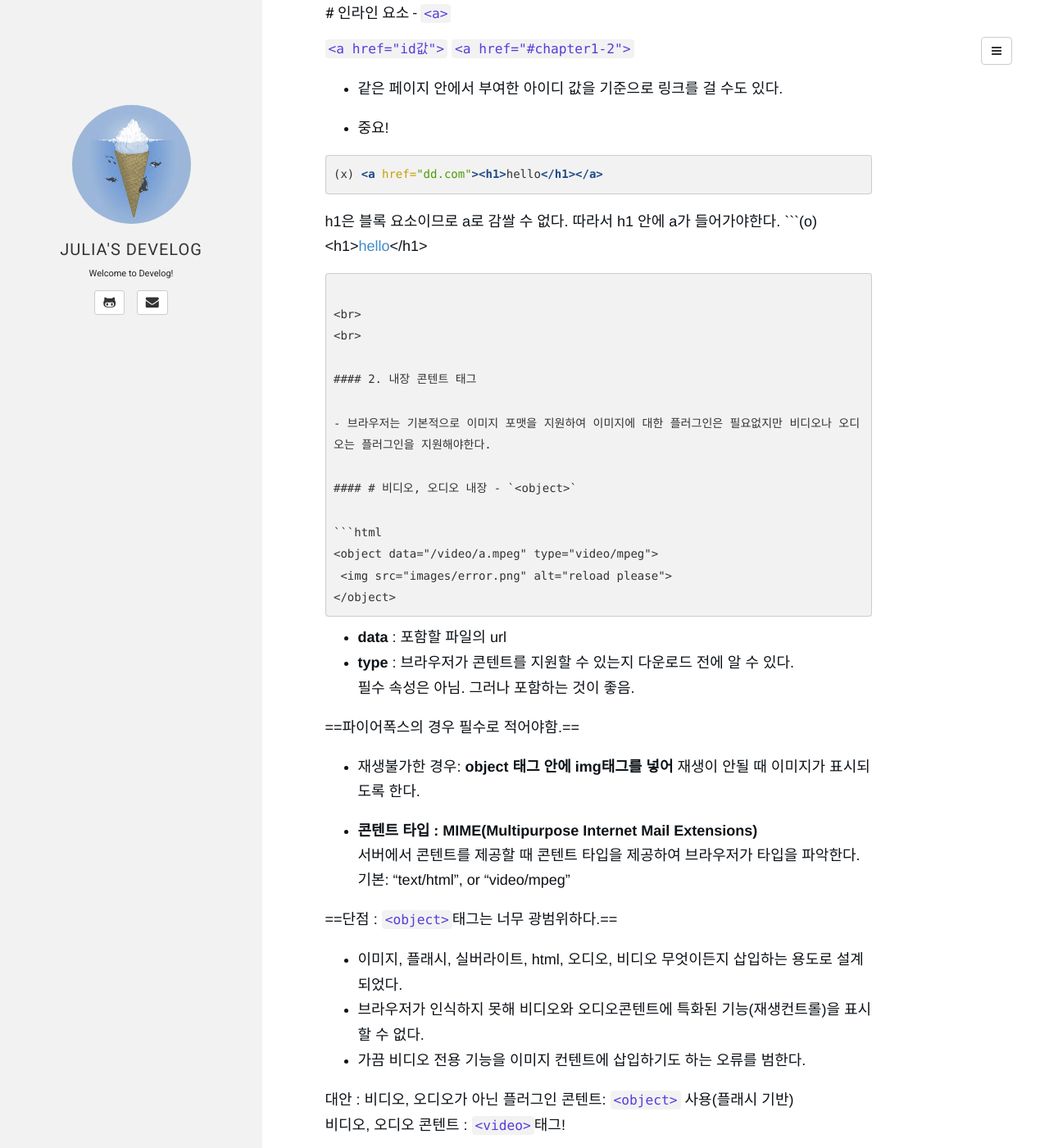
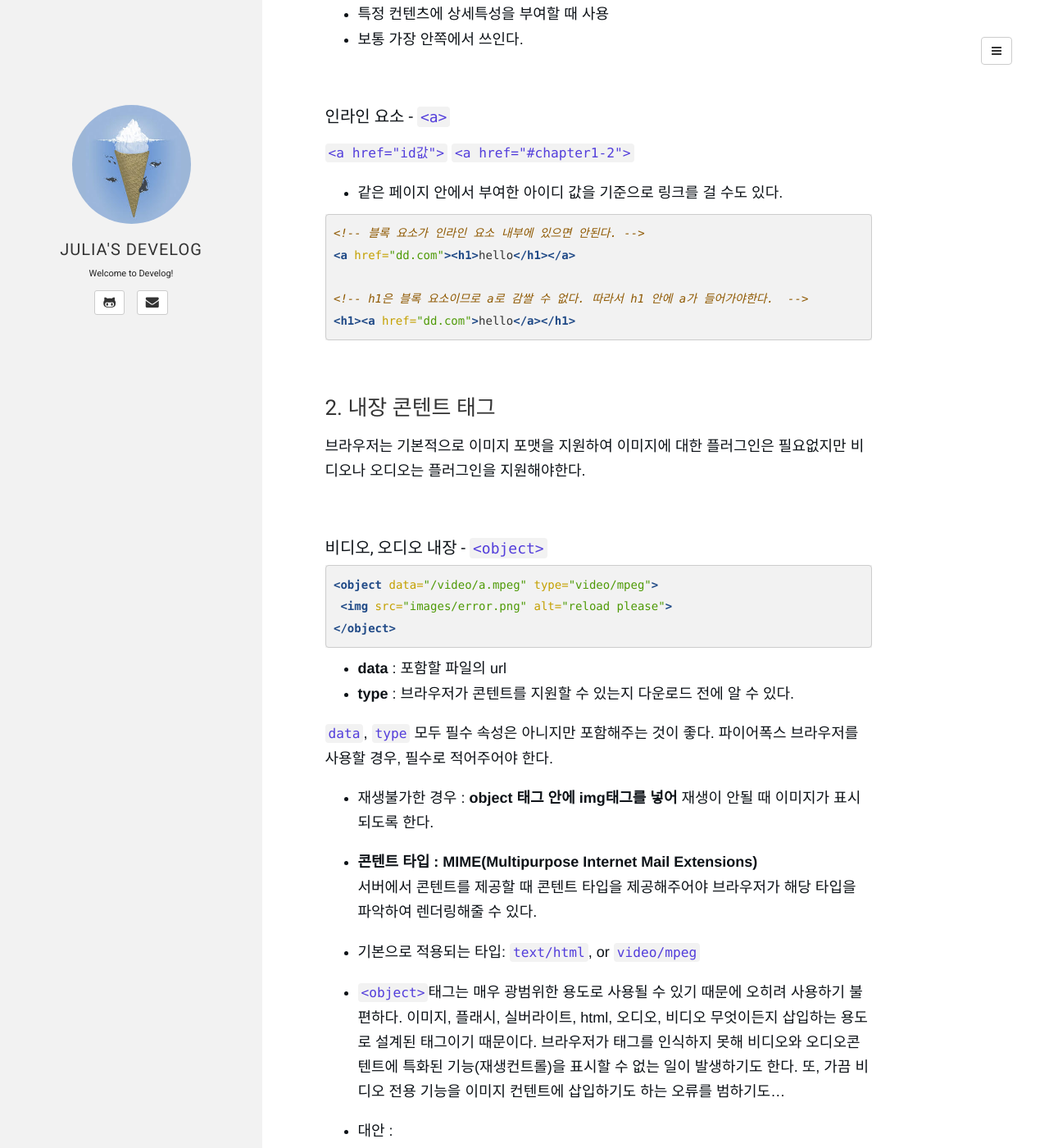
Before and after one commit to juliahwang/juliahwang.github.io, a Jekyll site: the page built from _posts/2017-06-16-HTML-마크업이해.md, in a window 1280 px wide and 1400 px high, scrolled down 2796 px. Shown: the whole window at 82% size. Built offline with Jekyll 4.4.1, drawn with Linux system fonts in a browser that asks for light colours; some web fonts are replaced; some of the changed text lies outside the part shown.

Commit message:
change markdown grammar

````diff
--- a/_posts/2017-06-16-HTML-마크업이해.md
+++ b/_posts/2017-06-16-HTML-마크업이해.md
@@ -6,25 +6,22 @@ tags: [HTML, markup, HTML Basic]
 description:
 ---
 
-
-출처 :html/css도서 -[웹표준가이드]
-
-### 1. 기본 태그
-
 HTML은 마크업언어로, 내용에 의미를 부여하는 언어이다. 따라서 각 요소의 속성 자체를 그대로 유지하는 것이 좋다. 디자인 요소는 최대한 css에서 해결하도록 한다.
 
+<br>
 
-#### # `<p>`
+## 1. 기본태그 소개
+
+### `<p>`
 
 - 단락을 의미, paragraph
 - 블록 요소
-- 줄바꿈을 하려면 <br>을 사용
-- ==다른 블록 요소를 포함할 수 없는 유일한 블록요소이다!!==
-
+- 줄바꿈을 하려면 `<br>`을 사용
+- 다른 블록 요소를 포함할 수 없는 유일한 블록요소이다.
 
 <br>
 
-#### # `<pre></pre>`
+### `<pre></pre>`
 
 HTML 파일에 작성한 단락 모습 그대로 화면에 출력한다. 따라서 줄바꿈을 위해 `<br>`을 사용할 필요가 없다.
 
@@ -35,14 +32,9 @@ html!
 </pre>
 ```
 
-<pre>
-hello!
-html!
-</pre>
-
 <br>
 
-#### # `<div></div>`
+### `<div></div>`
 
 - 특별한 의미가 없는 블록 요소
 - 블록 요소와 인라인 요소 모두를 담을 수 있는 그릇이다.
@@ -52,10 +44,14 @@ html!
 - 모든 종류의 콘텐트에 무분별하게 사용하지 않는다.
 
 - **`<span>`** <br>
+
   div처럼 의미가 없다. 하지만 인라인 요소로, 특정 콘텐트에 상세한 특성을 부여할 때 사용한다.
 
--	팁!<br>
-이렇게 종료태그에 주석을 달아놓으면 나중에 닫는 태그를 매칭하는 데 시간을 단축할 수 있다.
+<br>
+
+#### 팁!
+
+  이렇게 종료태그에 주석을 달아놓으면 나중에 닫는 태그를 매칭하는 데 시간을 단축할 수 있다.
 
 ```html
 		</div><!--chapter1의 div-->
@@ -63,8 +59,9 @@ html!
 </div><!--all-chapter의 div-->
 ```
 
+<br>
 
-#### # 중첩목록
+## 중첩목록
 
 ```html
 <ol>
@@ -77,18 +74,9 @@ html!
 </ol>
 ```
 
-<ol>
- <li>커피</li>
- <li>콜라</li>
-  <ul>
-   <li>코카콜라</li>
-   <li>펩시</li>
-  </ul>
-</ol>
-
 <br>
 
-##### ==# 블록 요소와 인라인 요소==
+## 블록 요소와 인라인 요소
 
 |블록 요소|인라인 요소|
 |:-----:|:-------:|
@@ -101,53 +89,56 @@ html!
 
 <br>
 
-#### # 강조 - `<strong>과 <em>`
+### 강조 - `<strong>과 <em>`
 
 - `<b>` 또는 `<i>`는 문서에 디자인 속성을 부여한다.
 - `<strong>` 또는 `<em>`는 문서의 의미를 강조한다.
 - `<b>` 또는 `<i>` 를 사용하기 보다는 문서에 의미를 부여하는 `<strong>` 또는 `<em>`을 사용하는 것이 맞다.
 
+<br>
 
-#### # 인라인 요소 - `<abbr>`
+### 인라인 요소 - `<abbr>`
 
 - 약어를 의미한다.
 - 예시
 
 ```html
-<abbr titile="World Wide Web Consortium'>W3C</abbr>
+<abbr title="World Wide Web Consortium">W3C</abbr>
 ```
 
-#### # 인라인 요소 - `<span>`
+<br>
+
+### 인라인 요소 - `<span>`
 
 - 의미가 없음.
 - 특정 컨텐츠에 상세특성을 부여할 때 사용
 - 보통 가장 안쪽에서 쓰인다.
 
-#### # 인라인 요소 - `<a>`
+<br>
+
+### 인라인 요소 - `<a>`
 
 `<a href="id값">`
 `<a href="#chapter1-2">`
 
 - 같은 페이지 안에서 부여한 아이디 값을 기준으로 링크를 걸 수도 있다.
 
-- 중요!
+```html
+<!-- 블록 요소가 인라인 요소 내부에 있으면 안된다. -->
+<a href="dd.com"><h1>hello</h1></a>
 
-```html
-(x) <a href="dd.com"><h1>hello</h1></a>
+<!-- h1은 블록 요소이므로 a로 감쌀 수 없다. 따라서 h1 안에 a가 들어가야한다.  -->
+<h1><a href="dd.com">hello</a></h1>
 ```
+<br>
 
-h1은 블록 요소이므로 a로 감쌀 수 없다. 따라서 h1 안에 a가 들어가야한다.
-```(o) <h1><a href="dd.com">hello</a></h1>
-```
+## 2. 내장 콘텐트 태그
+
+브라우저는 기본적으로 이미지 포맷을 지원하여 이미지에 대한 플러그인은 필요없지만 비디오나 오디오는 플러그인을 지원해야한다.
 
 <br>
-<br>
 
-#### 2. 내장 콘텐트 태그
-
-- 브라우저는 기본적으로 이미지 포맷을 지원하여 이미지에 대한 플러그인은 필요없지만 비디오나 오디오는 플러그인을 지원해야한다.
-
-#### # 비디오, 오디오 내장 - `<object>`
+### 비디오, 오디오 내장 - `<object>`
 
 ```html
 <object data="/video/a.mpeg" type="video/mpeg">
@@ -157,25 +148,25 @@ h1은 블록 요소이므로 a로 감쌀 수 없다. 따라서 h1 안에 a가
 
 * **data** : 포함할 파일의 url
 * **type** : 브라우저가 콘텐트를 지원할 수 있는지 다운로드 전에 알 수 있다.
-<br>필수 속성은 아님. 그러나 포함하는 것이 좋음.<br>
 
-==파이어폭스의 경우 필수로 적어야함.==
-* 재생불가한 경우: **object 태그 안에 img태그를 넣어** 재생이 안될 때 이미지가 표시되도록 한다.
+`data`, `type` 모두 필수 속성은 아니지만 포함해주는 것이 좋다. 파이어폭스 브라우저를 사용할 경우, 필수로 적어주어야 한다.
 
+* 재생불가한 경우 : **object 태그 안에 img태그를 넣어** 재생이 안될 때 이미지가 표시되도록 한다.
 
-- **콘텐트 타입 : MIME(Multipurpose Internet Mail Extensions)** <br> 서버에서 콘텐트를 제공할 때 콘텐트 타입을 제공하여 브라우저가 타입을 파악한다. <br> 기본: "text/html", or "video/mpeg"
+- **콘텐트 타입 : MIME(Multipurpose Internet Mail Extensions)** <br> 서버에서 콘텐트를 제공할 때 콘텐트 타입을 제공해주어야 브라우저가 해당 타입을 파악하여 렌더링해줄 수 있다.
+- 기본으로 적용되는 타입: `text/html`, or `video/mpeg`
 
-==단점 : `<object>`태그는 너무 광범위하다.==
+- `<object>`태그는 매우 광범위한 용도로 사용될 수 있기 때문에 오히려 사용하기 불편하다. 이미지, 플래시, 실버라이트, html, 오디오, 비디오 무엇이든지 삽입하는 용도로 설계된 태그이기 때문이다. 브라우저가 태그를 인식하지 못해 비디오와 오디오콘텐트에 특화된 기능(재생컨트롤)을 표시할 수 없는 일이 발생하기도 한다. 또, 가끔 비디오 전용 기능을 이미지 컨텐트에 삽입하기도 하는 오류를 범하기도...
 
-- 이미지, 플래시, 실버라이트, html, 오디오, 비디오 무엇이든지 삽입하는 용도로 설계되었다.
-- 브라우저가 인식하지 못해 비디오와 오디오콘텐트에 특화된 기능(재생컨트롤)을 표시할 수 없다.
-- 가끔 비디오 전용 기능을 이미지 컨텐트에 삽입하기도 하는 오류를 범한다.
+- 대안 :
 
-대안 :
-비디오, 오디오가 아닌 플러그인 콘텐트: `<object>` 사용(플래시 기반)<br>
-비디오, 오디오 콘텐트 : `<video>`태그!
+| 비디오, 오디오가 아닌 플러그인 콘텐트|비디오, 오디오 콘텐트|
+|:----:|:-----:|
+|`<object>` 사용(플래시 기반)|`<video>`태그!|
 
-#### # `<video>` 태그
+<br>
+
+### `<video>` 태그
 
 ```html
 <video poster="images/error.png">
@@ -184,13 +175,15 @@ h1은 블록 요소이므로 a로 감쌀 수 없다. 따라서 h1 안에 a가
 </video>
 ```
 
-* poster : 비디오 로딩중 또는 재생불가일 때 이미지를 불러와준다.
-* autoplay : 비디오 로딩시 자동재생
-* loop : 반복재생
-* controls : 재생 컨트롤 표시
-* width, height : 성능면에서 적는 것이 좋음.
+* `poster` : 비디오 로딩중 또는 재생불가일 때 이미지를 불러와준다.
+* `autoplay` : 비디오 로딩시 자동재생
+* `loop` : 반복재생
+* `controls` : 재생 컨트롤 표시
+* `width`, `height` : 성능면에서 적는 것이 좋음.
 
-#### # `<audio>` 태그
+<br>
+
+### `<audio>` 태그
 
 ```html
 <audio controls>
@@ -208,21 +201,22 @@ h1은 블록 요소이므로 a로 감쌀 수 없다. 따라서 h1 안에 a가
 
 <br>
 
-### 3. form 태그
+## 3. form 태그
 
-#### # `<form>`
+### `<form>`
 
 - **method** : 폼에 입력된 데이터가 전송되는 방식을 결정. GET/POST가 있음.
 - **action** : 전송된 데이터를 표시할 스크립트의 url 정보를 부여.
 
 <br>
-#### # `<input>`
 
-- ==**name**== : 반드시 있어야함!! <br> 폼이 서버로 전송되었을 때 name의 속성값이 폼 데이터의 구분자가된다. 이 속성을 주지 않으면 서버는 전달 받은 데이터가 어떤 것인지 구분하지 못한다.<br>
+### `<input>`
+
+- **name** : **반드시 있어야하는 요소** 이다. 폼이 서버로 전송되었을 때 name의 속성값이 폼 데이터의 구분자가 된다. 이 속성을 주지 않으면 서버는 전달 받은 데이터가 어떤 것인지 구분하지 못한다.<br>
 - **disabled** : 폼 컨트롤을 비활성화.
 - **checked** : 미리 체크해놓는 효과
 - **multiple** : 다중선택 가능
-- **type** : 폼 요소 구분. <br> ex_
+- **type** : 폼 요소 구분.
 
 	|종류|이름|내용|name속성|
 |:--:|:--:|:--:|:--:|
@@ -235,31 +229,38 @@ h1은 블록 요소이므로 a로 감쌀 수 없다. 따라서 h1 안에 a가
 
 <br>
 
-#### # `<button>`
+### 버튼 - `<button>`
 
 - 버튼
-- 디폴트: submit
+- 디폴트: `submit`
 - 비어있지 않은 요소로, value가 아닌 요소 내부의 내용이 버튼 위에 적힌다.
 - IE6, 7에서는 데이터전송에 오류가 많아 input으로 대체한다.|
 
 <br>
 
-#### # `<select>` - 드롭다운 메뉴.
+### 드롭다운 메뉴 - `<select>`
 
 - **option** : 메뉴 아이템(`<li>`와 비슷)
 - **optgroup** : 여러 개의 옵션을 그룹지어 보여준다.
 - **multiple** : 잘 안쓴다. 다수의 option을 체크할 때.
 
-#### # `<textarea>` - 장문의 텍스트 입력필드
+<br>
 
-- 비어있지 않은 요소로, value에 값을 주지않고 요소 안에 내용을 입력하면 사용자가 입력할 데이터의 예제를 보여줄 수 있다.
+### 장문의 텍스트 입력필드 - `<textarea>`
+
+비어있지 않은 요소로, value에 값을 주지않고 요소 안에 내용을 입력하면 사용자가 입력할 데이터의 예제를 보여줄 수 있다.
 
 <br>
-#### # `<label>` - 폼 컨트롤에 대한 문구
 
-- 사용자 입장에서 어떤 폼인지, 무엇을 입력해야 하는지 문구를 보여줄 수 있는 태그.
-- 암묵적, 명시적 레이블 둘 다 쓴다.
-- (1) 암묵적 레이블 : `<label>`안에 input요소를 넣는 방식
+### `<label>` - 폼 컨트롤에 대한 문구
+
+사용자 입장에서 어떤 폼인지, 무엇을 입력해야 하는지 문구를 보여줄 수 있는 태그로, 암묵적, 명시적 레이블 둘 다 사용할 수 있다.
+
+<br>
+
+#### (1) 암묵적 레이블
+
+`<label>`안에 input요소를 넣는 방식
 
 ```html
 <label>monkey type here:
@@ -267,13 +268,14 @@ h1은 블록 요소이므로 a로 감쌀 수 없다. 따라서 h1 안에 a가
 </label>
 ```
 
-<label>monkey type here: <input type="text" name="monkeytype" value="less than 10 letters"></label>
-
 <br>
 
-- (2) **명시적 레이블** : for 사용하여 인풋의 id값을 연결
+#### **명시적 레이블**
+
+for 사용하여 인풋의 id값을 연결하는 방
 
 ```html
+<!-- for의 값은 label요소의 내용을 부여할 폼의 id값이다. -->
 <label for="monkey">monkey type here:
  <textarea name="monkeytype" id="monkey">
  hello! introduce yourself.
@@ -281,24 +283,9 @@ h1은 블록 요소이므로 a로 감쌀 수 없다. 따라서 h1 안에 a가
 <label>
 ```
 
-<label for="monkey">monkey type here:
- <textarea name="monkeytype" id="monkey">
- hello! introduce yourself.
- </textarea>
-<label>
-
-- for의 값은 label요소의 내용을 부여할 폼의 id값이다.
-
 <br>
 
-#### # 테이블
-
-- **colspan** : 가로병합
-- **rowspan** : 세로 병합
-
-<br>
-
-### 4. 특수 문자
+## 4. 특수 문자
 
 |종류|모양|문자열 변환(escaping)|
 |:--:|:--:|:--:|
@@ -308,3 +295,6 @@ h1은 블록 요소이므로 a로 감쌀 수 없다. 따라서 h1 안에 a가
 |작은 따옴표|&lsquo;, &rsquo;|`&lsquo;`, `&rsquo;`|
 |큰 따옴표|&ldquo;, &rdquo;|`&ldquo;`, `&rdquo;`|
 |유로기호|&euro;|`&euro;`|
+
+
+출처 :html/css도서 -[웹표준가이드]
````
Also changed, not shown: _posts/2017-06-15-01_git_clean.md (+0 -2 lines), _posts/2017-06-15-01_git_stash.md (+2 -2 lines), _posts/2017-06-16-html-css.md (+1 -0 lines), _posts/2017-06-16-html-tags1.md (+46 -85 lines), _posts/2017-06-16-html-tags2.md (+51 -97 lines).
